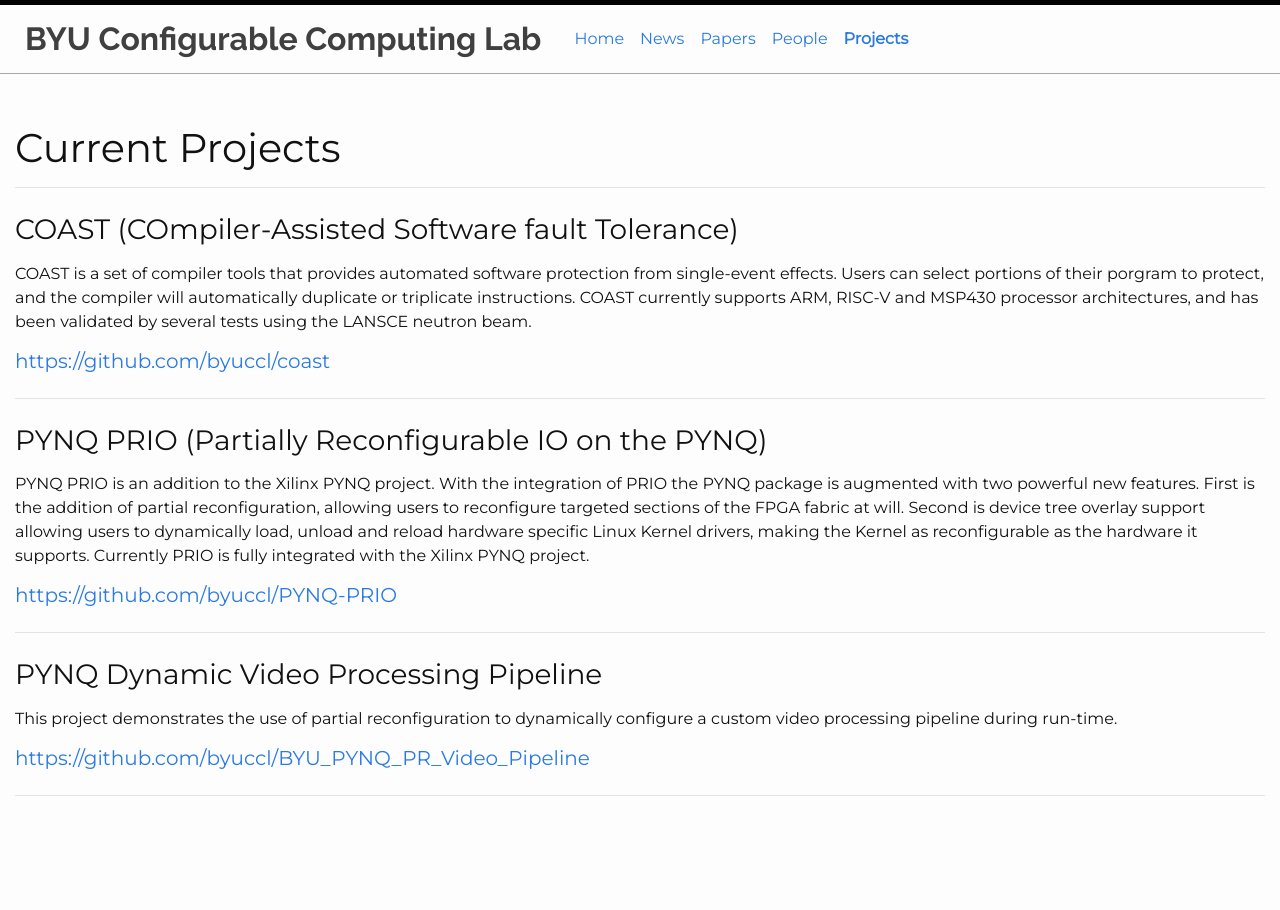
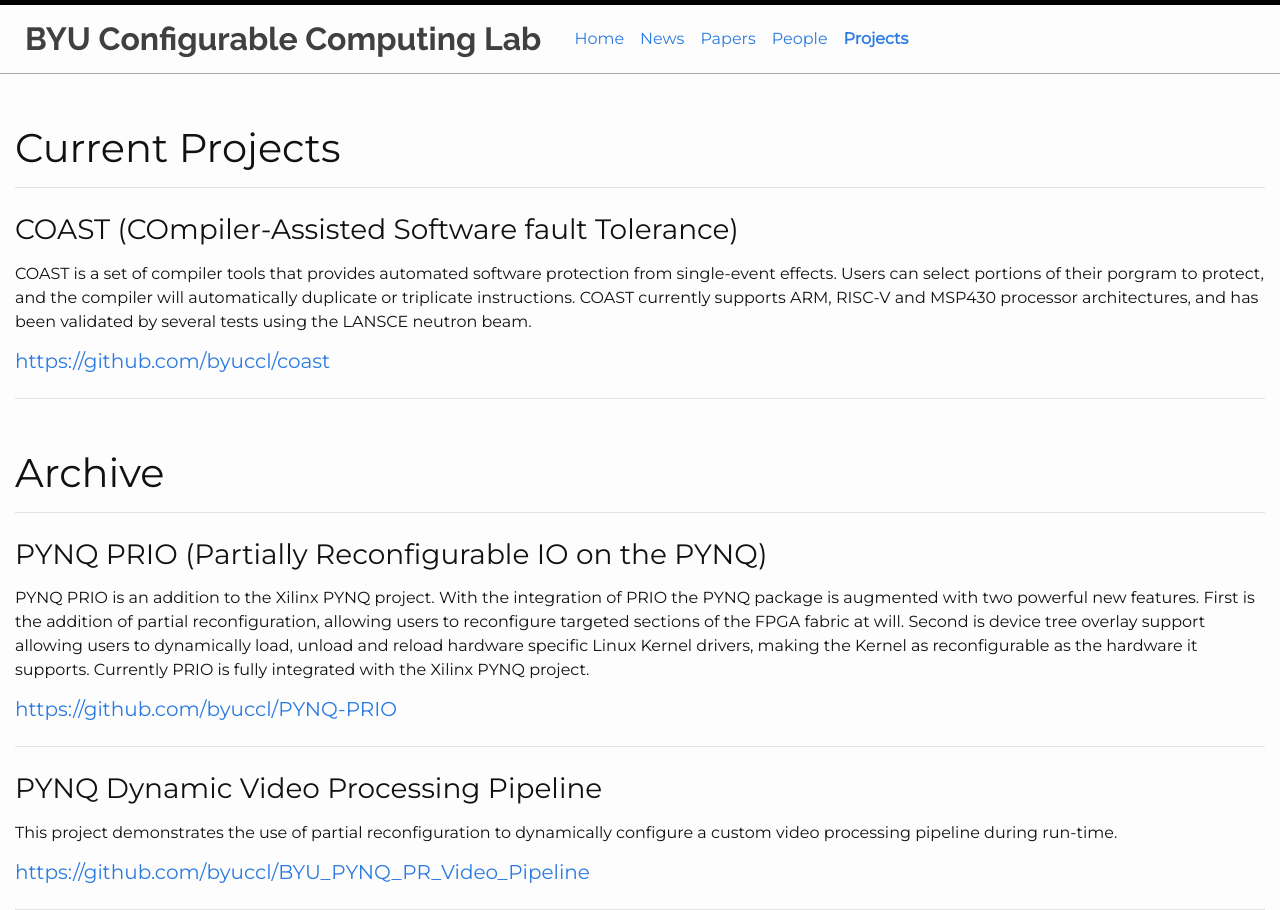
Before and after one commit to byuccl/byuccl.github.io, a Jekyll site: the page built from pages/projects.html, in a window 1280 px wide. Built offline with Jekyll 4.4.1, drawn with Linux system fonts in a browser that asks for light colours; nearby versions of some CDN libraries.

Commit message:
Add archive projects

```diff
--- a/_data/projects.yaml
+++ b/_data/projects.yaml
@@ -7,6 +7,7 @@
     COAST is a set of compiler tools that provides automated software protection from single-event effects.  Users can select portions of their porgram to protect, and the compiler will automatically duplicate or triplicate instructions.  COAST currently supports ARM, RISC-V and MSP430 processor architectures, and has been validated by several tests using the LANSCE neutron beam.
   url: https://github.com/byuccl/coast
 
+
 # - name: Shorty
 #   description: >
 #     Shorty is an innovative new project that examines the effect of short circuits on FPGA's. With the use of high precision data collection techniques shorty aims to prove that intentionally introducing short circuits to FPGA designs permanently damages on-chip resources. This would result in reduced performance and faulty operation. Such an attack vector introduces a whole new class of security considerations that would effect every field using FPGA's including cloud computing, space computing and DoD applications.
@@ -15,9 +16,10 @@
   description: >
     PYNQ PRIO is an addition to the Xilinx PYNQ project. With the integration of PRIO the PYNQ package is augmented with two powerful new features. First is the addition of partial reconfiguration, allowing users to reconfigure targeted sections of the FPGA fabric at will. Second is device tree overlay support allowing users to dynamically load, unload and reload hardware specific Linux Kernel drivers, making the Kernel as reconfigurable as the hardware it supports. Currently PRIO is fully integrated with the Xilinx PYNQ project.
   url: https://github.com/byuccl/PYNQ-PRIO
-
+  archive: true
 
 - name: PYNQ Dynamic Video Processing Pipeline
   description: >
     This project demonstrates the use of partial reconfiguration to dynamically configure a custom video processing pipeline during run-time.
   url: https://github.com/byuccl/BYU_PYNQ_PR_Video_Pipeline
+  archive: true
--- a/pages/projects.html
+++ b/pages/projects.html
@@ -8,13 +8,14 @@ permalink: /projects/
 <hr>
 <div class="projects">
     {% for project in site.data.projects %}
+    {% unless project.archive %}
     <div class="project">
         <h3 class="project-title">{{ project.name }}</h3>
         {% if project.images %}
         <div class="project-images row">
             {% for image in project.images %}
             <div class="col">
-                            <img class="project-image" src="/images/projects/{{image}}"/>
+                <img class="project-image" src="/images/projects/{{image}}" />
             </div>
             {% endfor %}
         </div>
@@ -33,5 +34,39 @@ permalink: /projects/
         </div>
     </div>
     <hr>
+    {% endunless %}
     {% endfor %}
 </div>
+<h1 class="projects-title">Archive</h1>
+<hr>
+<div class="projects">
+    {% for project in site.data.projects %}
+    {% if project.archive %}
+    <div class="project">
+        <h3 class="project-title">{{ project.name }}</h3>
+        {% if project.images %}
+        <div class="project-images row">
+            {% for image in project.images %}
+            <div class="col">
+                <img class="project-image" src="/images/projects/{{image}}" />
+            </div>
+            {% endfor %}
+        </div>
+
+        {% endif %}
+        <div class="project-description">
+            {{ project.description | markdownify }}
+        </div>
+
+        <div>
+            <h5>
+                <a href={{ project.url }}>
+                    {{ project.url }}
+                </a>
+            </h5>
+        </div>
+    </div>
+    <hr>
+    {% endif %}
+    {% endfor %}
+</div>
```
Lines whose indentation alone changed are shown as unchanged.
